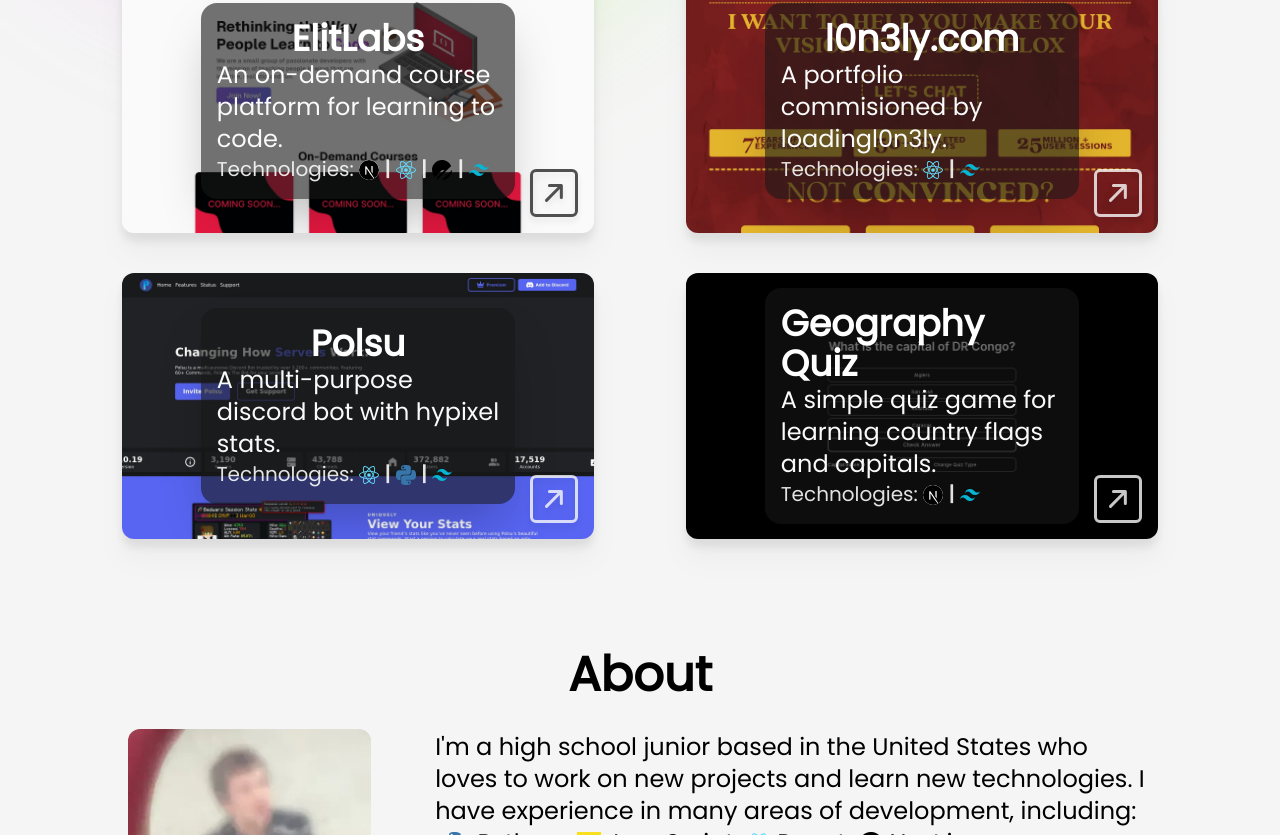
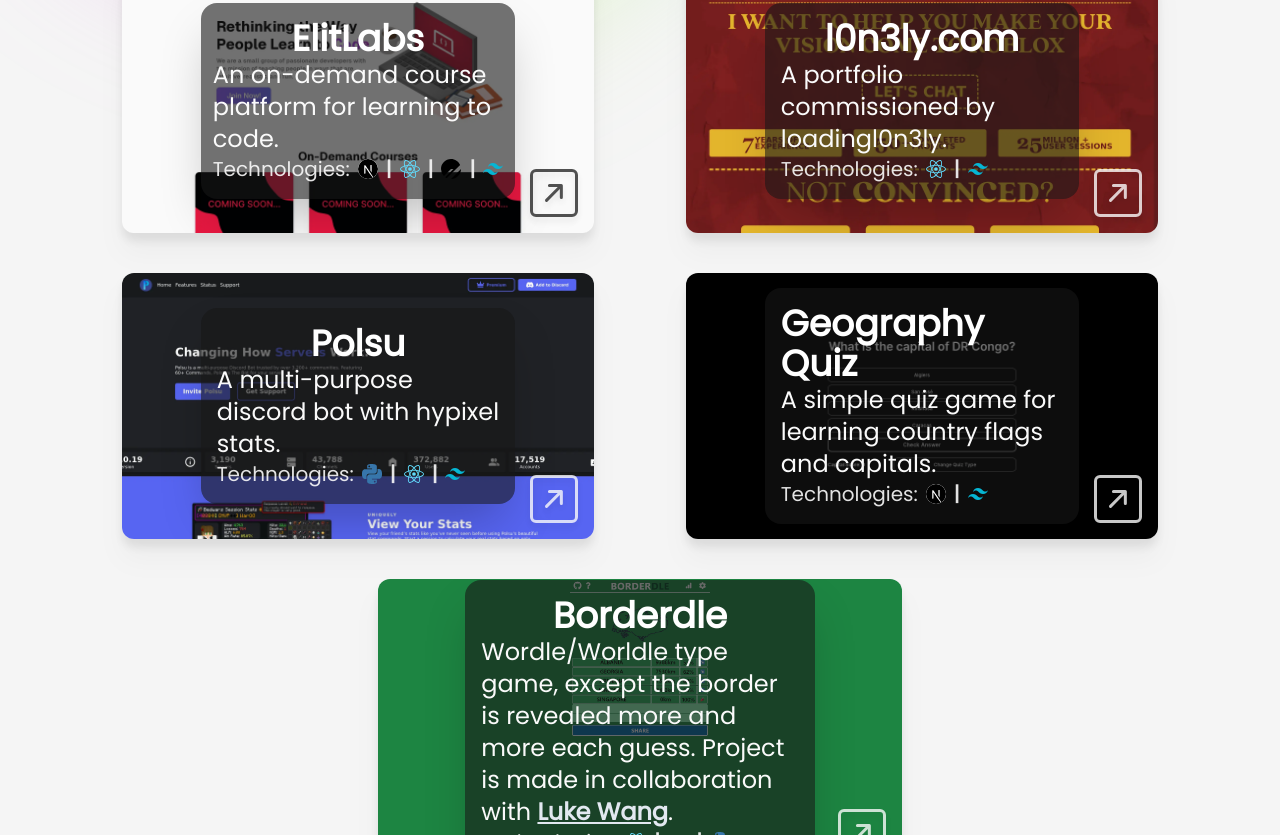
Before and after one commit to underscorelior/portfolio, a React (Vite) app: page / in a window 1280 px wide. Shown: the part 645-1480 px from the top of the page. Built offline with nearby package versions, Linux system fonts and the light colour scheme.

Commit message:
Add tooltips to projects, add borderdle, improve adding technologies

```diff
--- a/src/components/Projects.jsx
+++ b/src/components/Projects.jsx
@@ -11,16 +11,17 @@
 import l0n3ly from '../assets/l0n3ly.webp';
 import polsu from '../assets/polsu.webp';
 import quiz from '../assets/quiz.webp';
+import borderdle from '../assets/borderdle.webp';
 
 class ProjectCards extends Component {
 	render() {
-		const { title, desc, tech, role, url, obj, centered, white } = this.props;
+		const { title, desc, tech, techNames, role, url, obj, centered, white } = this.props;
 
 		return (
 			<div
 				className={
-					'mx-auto flex h-auto w-[90%] items-center justify-center overflow-hidden rounded-xl drop-shadow-xl md:w-2/3 lg:w-[90%] 2xl:w-full' +
-					(centered ? ' md:col-span-2 md:max-w-[calc(50%-1.25rem)]' : '')
+					'mx-auto flex h-auto w-[90%] items-center justify-center overflow-hidden rounded-xl drop-shadow-xl md:w-2/3 lg:w-[90%] 2xl:w-full 4xl:w-[75%]' +
+					(centered ? ' md:col-span-2 md:max-w-[calc(50%-1.25rem)] 4xl:max-w-[calc(37.5%-1.25rem)]' : '')
 				}>
 				<a
 					href={url}
@@ -42,15 +43,30 @@
 							<p className="text-md text-neutral-50 md:text-xl xl:text-2xl">
 								{desc}
 							</p>
-							<p className="text-lg font-medium text-neutral-50/90 xl:text-xl">
+							<p className="flex flex-row items-center gap-x-2 text-lg font-medium text-neutral-50/90 xl:text-xl">
 								Technologies:{' '}
-								<span className="text-md md:text-lg xl:text-xl">{tech}</span>
+								<span className="text-md md:text-lg xl:text-xl flex flex-row gap-x-2">
+										{tech.map((techicon, index) => (
+											<span key={index} className='flex flex-row gap-x-2'>
+												<div class="has-tooltip flex items-center justify-center">
+													<span class="tooltip -mt-16 rounded border border-neutral-900 font-mono font-semibold bg-neutral-100 text-sm p-1 text-neutral-900 opacity-95 shadow-lg drop-shadow">
+														{techNames[index]}
+														<div className="tooltip-arrow absolute w-2 h-2 border-r border-b border-neutral-900 bg-neutral-100 rotate-45 top-full left-1/2 -mt-1 -ml-1" />
+													</span>
+													{techicon}
+												</div>
+												{index < tech.length - 1 && (
+													<span className="font-bold">{' | '}</span>
+												)}
+											</span>
+										))}
+								</span>
 							</p>
 							<p>{role}</p>
 						</div>
 					</div>
 					<BsArrowUpRightSquare
-						className={`card-zoom-icon absolute bottom-0 right-0 m-2 scale-100 transform text-4xl  opacity-80 drop-shadow-lg transition-all duration-500 ease-in-out md:m-4 md:text-5xl ${
+						className={`card-zoom-icon absolute bottom-0 right-0 m-2 scale-100 transform text-4xl opacity-80 drop-shadow-lg transition-all duration-500 ease-in-out md:m-4 md:text-5xl ${
 							!white ? 'text-neutral-50' : 'text-neutral-800'
 						}`}
 					/>
@@ -69,61 +85,92 @@
 				<ProjectCards
 					title="ElitLabs"
 					desc="An on-demand course platform for learning to code."
-					tech={
-						<>
-							<SiNextdotjs className="inline-block text-clip rounded-[200%] bg-white text-[#000000]" />
-							<span className="font-bold">{' | '}</span>
-							<SiReact className="inline-block text-[#61DAFB]" />
-							<span className="font-bold">{' | '}</span>
-							<SiPlanetscale className="inline-block text-[#000000]" />
-							<span className="font-bold">{' | '}</span>
-							<SiTailwindcss className="inline-block text-[#06B6D4]" />
-						</>
-					}
+					tech={[
+						<SiNextdotjs className="inline-block text-clip rounded-[200%] bg-white text-[#000000]" />,
+						<SiReact className="inline-block text-[#61DAFB]" />,
+						<SiPlanetscale className="inline-block text-[#000000]" />,
+						<SiTailwindcss className="inline-block text-[#06B6D4]" />,
+					]}
+					techNames={['Next.js', 'React', 'Planetscale', 'TailwindCSS']}
 					url="https://elitlabs.com"
 					obj={elitlabs}
 					white
 				/>
 				<ProjectCards
 					title="l0n3ly.com"
-					desc="A portfolio commisioned by loadingl0n3ly."
-					tech={
-						<>
-							<SiReact className="inline-block text-[#61DAFB]" />
-							<span className="font-bold">{' | '}</span>
-							<SiTailwindcss className="inline-block text-[#06B6D4]" />
-						</>
-					}
+					desc="A portfolio commissioned by loadingl0n3ly."
+					tech={[
+						<SiReact className="inline-block text-[#61DAFB]" />,
+						<SiTailwindcss className="inline-block text-[#06B6D4]" />,
+					]}
+					techNames={['React', 'TailwindCSS']}
 					url="https://l0n3ly-portfolio.vercel.app/"
 					obj={l0n3ly}
 				/>
 				<ProjectCards
 					title="Polsu"
 					desc="A multi-purpose discord bot with hypixel stats."
-					tech={
-						<>
-							<SiReact className="inline-block text-[#61DAFB]" />
-							<span className="font-bold">{' | '}</span>
-							<SiPython className="inline-block text-[#3776AB]" />
-							<span className="font-bold">{' | '}</span>
-							<SiTailwindcss className="inline-block text-[#06B6D4]" />
-						</>
-					}
+					tech={[
+						<SiPython className="inline-block text-[#3776AB]" />,
+						<SiReact className="inline-block text-[#61DAFB]" />,
+						<SiTailwindcss className="inline-block text-[#06B6D4]" />,
+					]}
+					techNames={['Python', 'React', 'TailwindCSS']}
 					url="https://polsu.xyz"
 					obj={polsu}
 				/>
+				{/* <ProjectCards
+					title="Geography Quiz"
+					desc="A simple quiz game for learning country flags and capitals."
+					tech={
+						<div className="flex flex-row items-center gap-x-2">
+							<SiNextdotjs className="inline-block rounded-[200%] bg-white text-[#000000]" />
+							<span className="font-bold">{' | '}</span>
+							<div class="has-tooltip flex items-center justify-center">
+								<span class="tooltip -mt-16 rounded border border-neutral-900 bg-neutral-400 p-1 text-neutral-900 opacity-95 shadow-lg drop-shadow">
+									TailwindCSS
+								</span>
+								<SiTailwindcss className="inline-block text-[#06B6D4]" />
+							</div>
+						</div>
+					}
+					url="https://quiz.underscore.wtf/flags/world"
+					obj={quiz}
+				/> */}
 				<ProjectCards
 					title="Geography Quiz"
 					desc="A simple quiz game for learning country flags and capitals."
-					tech={
+					tech={[
+						<SiNextdotjs className="inline-block rounded-[200%] bg-white text-[#000000]" />,
+						<SiTailwindcss className="inline-block text-[#06B6D4]" />,
+					]}
+					techNames={['Next.js', 'TailwindCSS']}
+					url="https://quiz.underscore.wtf/flags/world"
+					obj={quiz}
+				/>
+				<ProjectCards
+					title="Borderdle"
+					desc={
 						<>
-							<SiNextdotjs className="inline-block rounded-[200%] bg-white text-[#000000]" />
-							<span className="font-bold">{' | '}</span>
-							<SiTailwindcss className="inline-block text-[#06B6D4]" />
+							Wordle/Worldle type game, except the border is revealed more and
+							more each guess. Project is made in collaboration with{' '}
+							<a
+								className="font-semibold text-slate-200 underline"
+								href="https://lukeskyrock.com">
+								Luke Wang
+							</a>
+							.
 						</>
 					}
-					url="https://quiz.underscore.wtf/flags/world"
-					obj={quiz}
+					tech={[
+						<SiReact className="inline-block text-[#61DAFB]" />,
+						<SiTailwindcss className="inline-block text-[#06B6D4]" />,
+						<SiPython className="inline-block text-[#3776AB]" />,
+					]}
+					techNames={['React', 'TailwindCSS', 'Python']}
+					url="https://borderdle.lukeskyrock.com"
+					obj={borderdle}
+					centered
 				/>
 			</section>
 		);
--- a/src/style.css
+++ b/src/style.css
@@ -46,3 +46,11 @@
 .card-zoom:hover .card-zoom-text {
 	background-color: rgb(23 23 23 / 0.8);
 }
+
+.tooltip {
+	@apply invisible absolute;
+}
+
+.has-tooltip:hover .tooltip {
+	@apply visible z-50;
+}
```
